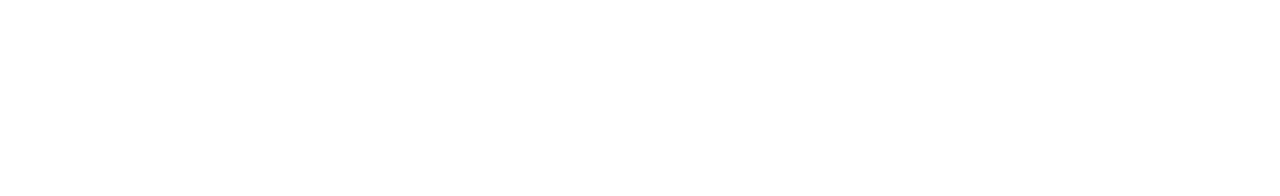
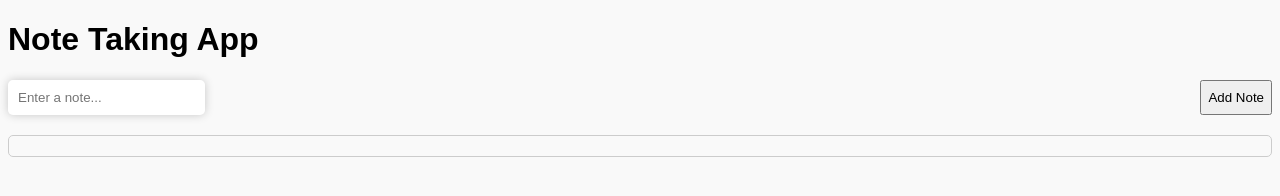
Before and after one commit to Nchedubem/NOTE_TAKING_APP_CHIDUBEM_NWEKE, a website: page tasks/index.html in a window 1280 px wide. Drawn offline with Linux system fonts and the light colour scheme.

Commit message:
first commit

```diff
--- a/tasks/Style.css
+++ b/tasks/Style.css
@@ -0,0 +1,62 @@
+body {
+    font-family: Arial, sans-serif;
+}
+
+#note-form {
+    display: flex;
+    justify-content: space-between;
+    margin-bottom: 20px;
+}
+
+#note {
+    padding: 10px;
+    border: none;
+    border-radius: 5px;
+    box-shadow: 0 0 10px rgba(0, 0, 0, 0.2);
+}
+
+#note:focus {
+    outline: none;
+    box-shadow: 0 0 10px rgba(0, 0, 0, 0.5);
+}
+
+#add-note-btn {
+    background-color: #4CAF50;
+    color: white;
+    padding: 10px 20px;
+    border: none;
+    border-radius: 5px;
+    cursor: pointer;
+}
+
+#add-note-btn:hover {
+    background-color: #3e8e41;
+}
+
+#notes {
+    margin-top: 20px;
+    padding: 10px;
+    border: 1px solid #ccc;
+    border-radius: 5px;
+    overflow-y: auto;
+}
+
+#notes::before {
+    content: "";
+    position: fixed;
+    top: 0;
+    left: 0;
+    width: 100%;
+    height: 100%;
+    background-color: #f9f9f9;
+    z-index: -1;
+}
+
+#notes .note {
+    padding: 10px;
+    border-bottom: 1px solid #ccc;
+}
+
+#notes .note:last-child {
+    border-bottom: none;
+}
--- a/tasks/index.html
+++ b/tasks/index.html
@@ -7,11 +7,12 @@
     <title>Document</title>
 </head>
 <body>
-
-
-
-
-
+    <h1>Note Taking App</h1>
+    <form id="note-form">
+        <input type="text" id="note" placeholder="Enter a note...">
+        <button type="submit">Add Note</button>
+    </form>
+    <div id="notes"></div>
     <script src="./task_one.js"></script>
 </body>
 </html>
--- a/tasks/task_one.js
+++ b/tasks/task_one.js
@@ -1,2 +1,30 @@
+const form = document.getElementById('note-form');
+const notes = document.getElementById('notes');
+const noteInput = document.getElementById('note');
 
-// Write something
+form.addEventListener('submit', (e) => {
+    e.preventDefault();
+    const newNote = { text: noteInput.value };
+    saveNote(newNote);
+    renderNotes();
+    noteInput.value = '';
+});
+
+function saveNote(note) {
+    const notesArray = getSavedNotes();
+    notesArray.push(note);
+    localStorage.setItem('notes', JSON.stringify(notesArray));
+}
+
+function getSavedNotes() {
+    const notesStr = localStorage.getItem('notes');
+    return JSON.parse(notesStr) || [];
+}
+
+function renderNotes() {
+    const notesArray = getSavedNotes();
+    const noteElements = notesArray.map((note) => `<div class="note">${note.text}</div>`);
+    notes.innerHTML = noteElements.join('\n');
+}
+
+renderNotes();
```
Also changed, not shown: README.md.
